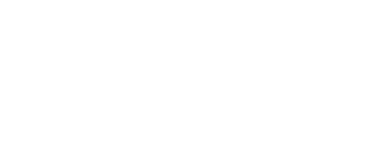
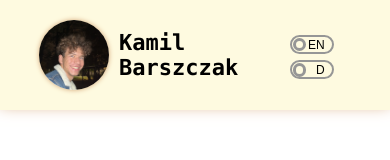
Before and after one commit to kbarszczak/Portfolio_page, a plain HTML site: page index.html in a window 390 px wide. Drawn offline with Linux system fonts and the light colour scheme.

Commit message:
Finished nonresponsive menu

```diff
--- a/index.html
+++ b/index.html
@@ -5,7 +5,9 @@
     <meta name="viewport" content="width=device-width, user-scalable=no, initial-scale=1.0, maximum-scale=1.0, minimum-scale=1.0">
     <meta http-equiv="X-UA-Compatible" content="ie=edge">
     <title>Kamil Barszczak</title>
-    <link rel="stylesheet" href="styles/style.css">
+    <link rel="stylesheet" href="styles/main.css">
+    <link rel="stylesheet" href="styles/toggle.css">
+    <link rel="stylesheet" href="styles/nav.css">
 
     <script src="scripts/script.js" defer></script>
     <script src="https://kit.fontawesome.com/a6aacb4fa4.js" crossorigin="anonymous"></script>
@@ -13,5 +15,48 @@
 </head>
 <body>
 
+<nav class="menu">
+    <div class="background">
+        <div class="center">
+            <div class="border-layout">
+                <div id="logo">
+                    <a href=".">
+                        <div id="logo-image">
+                            <img src="src/me.jpg" alt="kamil_barszczak_photo">
+                        </div>
+                        <h1>Kamil Barszczak</h1>
+                    </a>
+                </div>
+                <div id="options">
+                    <label class="toggle">
+                        <input type="checkbox">
+                        <span class="slider"></span>
+                        <span class="labels" data-on="PL" data-off="EN"></span>
+                    </label>
+                    <label class="toggle">
+                        <input type="checkbox">
+                        <span class="slider"></span>
+                        <span class="labels" data-on="L" data-off="D"></span>
+                    </label>
+                </div>
+            </div>
+        </div>
+    </div>
+</nav>
+
+<section class="portfolio">
+    <div class="center">
+        <article class="portfolio-article">
+
+        </article>
+    </div>
+</section>
+
+<footer class="footer">
+    <div class="center">
+
+    </div>
+</footer>
+
 </body>
 </html>
--- /dev/null
+++ b/styles/main.css
@@ -0,0 +1,62 @@
+:root{
+    --main-color-light: #fefae0;
+    --main-color-normal: #faedcd;
+    --main-color-dark: #d4a373;
+    --font-color: #000;
+    --font-size: 18px;
+}
+
+/*
+    Global styling
+*/
+
+html,
+body{
+    font-family: 'Lucida Console', 'Courier New', 'Serif', serif;
+    font-size: var(--font-size);
+    font-weight: normal;
+    color: var(--font-color);
+    margin: 0;
+    padding: 0;
+}
+
+h1{
+    margin: 10px;
+    padding: 0;
+    font-size: 22px;
+}
+
+p{
+    padding: 10px;
+    margin: 5px;
+    font-size: var(--font-size);
+}
+
+a{
+    cursor: pointer;
+    text-decoration: none;
+    color: var(--font-color);
+}
+
+.center{
+    margin: auto;
+    padding: 20px;
+    width: 80%;
+    max-width: 600px;
+}
+
+.background{
+    width: 100%;
+    background-color: var(--main-color-light);
+    box-shadow: 0 -5px 15px var(--main-color-dark);
+}
+
+.border-layout{
+    display: grid;
+    grid-template-columns: 1fr 1fr;
+    gap: 20px;
+}
+
+/*
+    Responsive
+*/
--- /dev/null
+++ b/styles/nav.css
@@ -0,0 +1,59 @@
+/*
+    Nav classes
+*/
+
+#logo{}
+
+#logo > a{
+    display: flex;
+    flex-direction: row;
+    justify-content: center;
+    align-items: center;
+    transition: .2s all ease-in-out;
+}
+
+#logo > a:hover{
+    color: var(--main-color-dark);
+}
+
+#logo > a:hover #logo-image{
+    box-shadow: 0 0 10px var(--main-color-dark);
+}
+
+#logo > a:hover img{
+    transform: scale(1.1);
+}
+
+#logo-image{
+    min-width: 70px;
+    height: 70px;
+    overflow: hidden;
+    border-radius: 50%;
+    box-shadow: 0 0 5px var(--main-color-dark);
+    transition: .2s all ease-in-out;
+}
+
+#logo-image > img{
+    width: 100%;
+    height: 100%;
+    object-fit: cover;
+    object-position: center;
+    transition: .2s all ease-in-out;
+}
+
+#options{
+    display: flex;
+    flex-direction: column;
+    align-items: center;
+    justify-content: center;
+}
+
+#options label{
+    margin: 5px 0;
+}
+
+/*
+    Responsive
+*/
+
+/**/
--- /dev/null
+++ b/styles/toggle.css
@@ -0,0 +1,85 @@
+.toggle {
+    --width: 40px;
+    --height: calc(var(--width) / 3 + 2px);
+
+    position: relative;
+    display: inline-block;
+    width: var(--width);
+    height: var(--height);
+    border-radius: var(--height);
+    cursor: pointer;
+}
+
+.toggle input {
+    display: none;
+}
+
+.toggle .slider {
+    position: absolute;
+    top: 0;
+    left: 0;
+    width: 100%;
+    height: 100%;
+    border-radius: var(--height);
+    border: 2px solid #969696;
+    transition: all 0.4s ease-in-out;
+}
+
+.toggle .slider::before {
+    content: "";
+    position: absolute;
+    top: 1px;
+    left: 1px;
+    width: calc(var(--height)*0.5);
+    height: calc(var(--height)*0.5);
+    border-radius: calc(var(--height) / 2);
+    border: 3px solid #969696;
+    background-color: var(--main-color-light);
+    transition: all 0.4s ease-in-out;
+}
+
+.toggle input:checked+.slider {
+    border-color: var(--main-color-dark);
+}
+
+.toggle input:checked+.slider::before {
+    border-color: var(--main-color-dark);
+    background-color: var(--main-color-light);
+    transform: translateX(calc(var(--width) - var(--height)));
+}
+
+.toggle .labels {
+    position: absolute;
+    top: 3px;
+    left: 0;
+    width: 100%;
+    height: 100%;
+    color: var(--font-color);
+    font-size: 12px;
+    font-family: sans-serif;
+    transition: all 0.4s ease-in-out;
+}
+
+.toggle .labels::after {
+    content: attr(data-off);
+    position: absolute;
+    right: 5px;
+    opacity: 1;
+    transition: all 0.4s ease-in-out;
+}
+
+.toggle .labels::before {
+    content: attr(data-on);
+    position: absolute;
+    left: 5px;
+    opacity: 0;
+    transition: all 0.4s ease-in-out;
+}
+
+.toggle input:checked~.labels::after {
+    opacity: 0;
+}
+
+.toggle input:checked~.labels::before {
+    opacity: 1;
+}
```
Also changed, not shown: src/me.jpg (added), styles/style.css (deleted).
